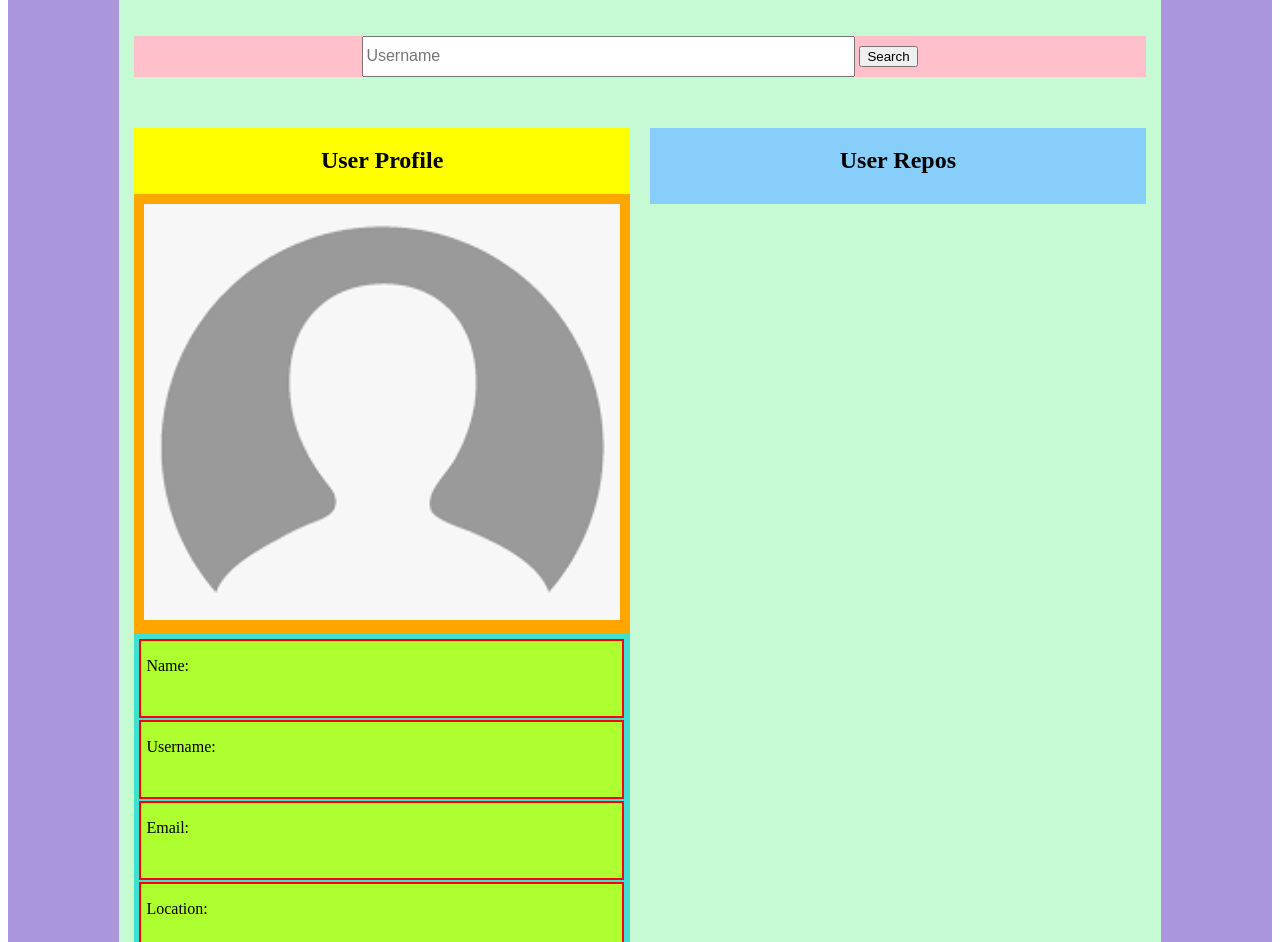
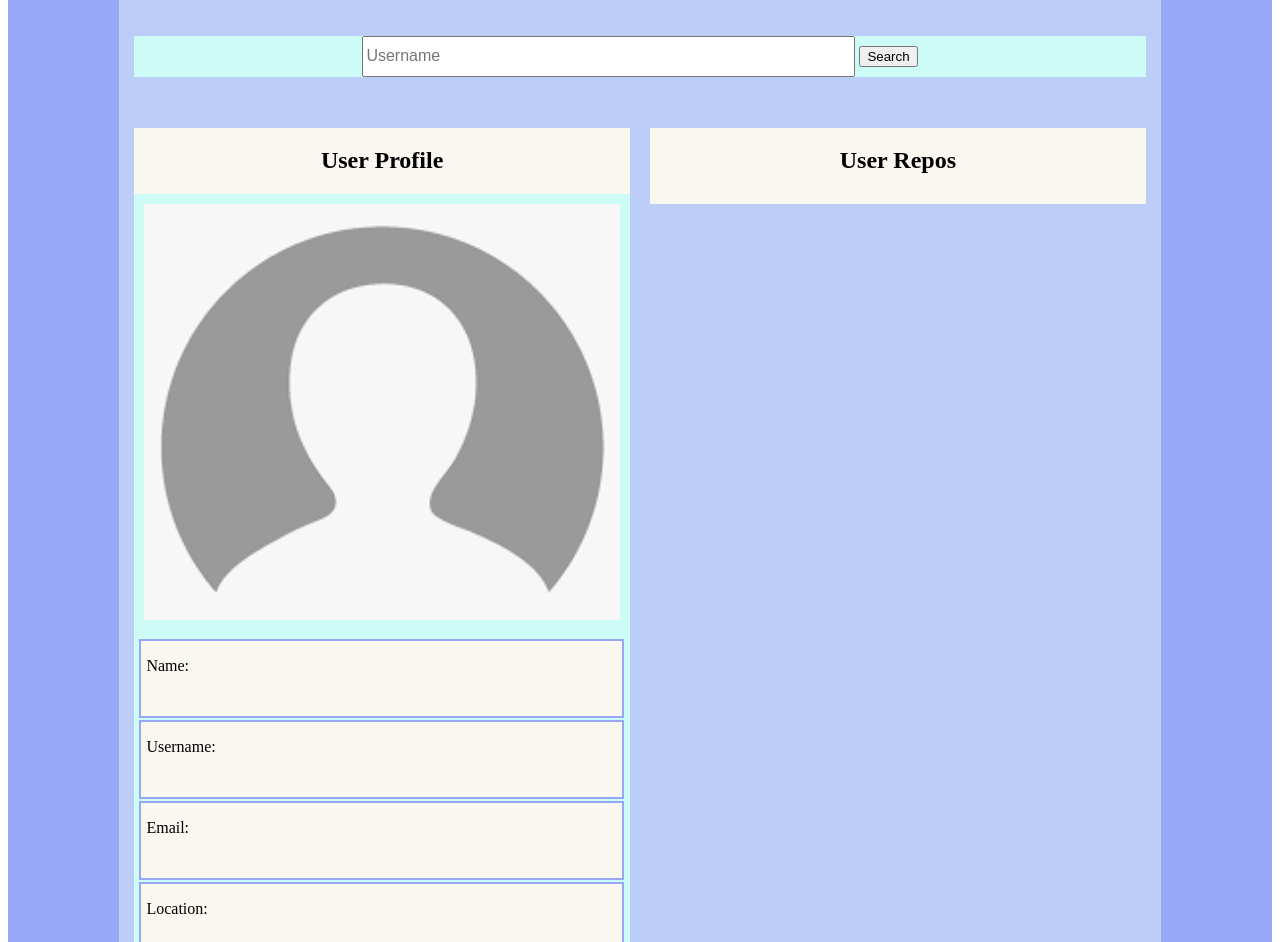
Before and after one commit to JonathanHew/AsynchronusProgramming, a plain HTML site: page Problem3/index.html in a window 1280 px wide. Shown: the part 96-1038 px from the top of the page. Drawn offline with Linux system fonts and the light colour scheme.

Commit message:
changed colors in css

```diff
--- a/Problem3/Assets/CSS/site.css
+++ b/Problem3/Assets/CSS/site.css
@@ -1,19 +1,19 @@
 #wrapper
 {
 	width: 100%;
-	background-color: #aa96da;
-	height: 1300px;
+	background-color: #98A8F8;
+	height: 100%;
+    min-height: 1400px;
 }
-
 #app
 {
 	margin: auto;
 	width: 80%;
-	height: 1200px;
-
+    height: 100%;
+    min-height: 1400px;
 	border: 5px solid c;
 	padding: 15px;
-	background-color: #C5FAD5;
+	background-color: #BCCEF8;
 }
 
 h1
@@ -31,7 +31,7 @@ h2
     margin-top: 5%;
     width: 100%;
     height: fit-content;
-    background-color: pink;
+    background-color: #CDFCF6;
     text-align: center;
     margin-bottom: 5%;
 }
@@ -52,7 +52,7 @@ input
 {
     display: inline-block;
     width: 49%;
-    background-color: yellow;
+    background-color: #FAF7F0;
     float: left;
 }
 
@@ -61,7 +61,7 @@ input
     display: inline-block;
     max-height: 965px;
     width: 49%;
-    background-color: lightskyblue;
+    background-color: #FAF7F0;
     float: right;
     overflow-y: scroll;
     overflow-x: hidden;
@@ -71,7 +71,7 @@ input
 #profileImage
 {
     height: 49%;
-    background-color: orange;
+    background-color: #CDFCF6;
     display: block;
     padding: 10px;
 }
@@ -85,7 +85,7 @@ input
 #profileInfo
 {
     height: 49%;
-    background-color: turquoise;
+    background-color: #CDFCF6;
     display: block;
     padding: 5px;
 }
@@ -94,9 +94,9 @@ input
     display: block;
     width: 99%;
     height: 75px;
-    border: solid red 2px;
+    border: solid #98A8F8 2px;
     margin-bottom: 2px;
-    background-color: greenyellow;
+    background-color: #FAF7F0;
 
 }
 
@@ -116,10 +116,11 @@ input
     display: block;
     width: 99%;
     min-height: 150px;
-    border: solid red 2px;
+    border: solid #98A8F8 2px;
     margin-bottom: 2px;
     padding: 2px;
     word-wrap: break-word;
+    background-color: #CDFCF6;
 }
 
 #errMsg
--- a/Problem3/Assets/Scripts/site.js
+++ b/Problem3/Assets/Scripts/site.js
@@ -49,19 +49,27 @@ function displayUser(data) {
   usernameDiv.appendChild(userName);
 
   //setting name
-  uname.innerHTML = user.name;
+  if (user.uname == null) {
+    uname.innerHTML = "N/A";
+  } else {
+    uname.innerHTML = user.email;
+  }
   nameDiv.appendChild(uname);
 
   //setting email
   if (user.email == null) {
-    email.innerHTML = "null";
+    email.innerHTML = "N/A";
   } else {
     email.innerHTML = user.email;
   }
   emailDiv.appendChild(email);
 
   //setting location
-  ulocation.innerHTML = user.location;
+  if (user.ulocation == null) {
+    ulocation.innerHTML = "N/A";
+  } else {
+    ulocation.innerHTML = user.location;
+  }
   locationDiv.appendChild(ulocation);
 
   //setting gists
```
